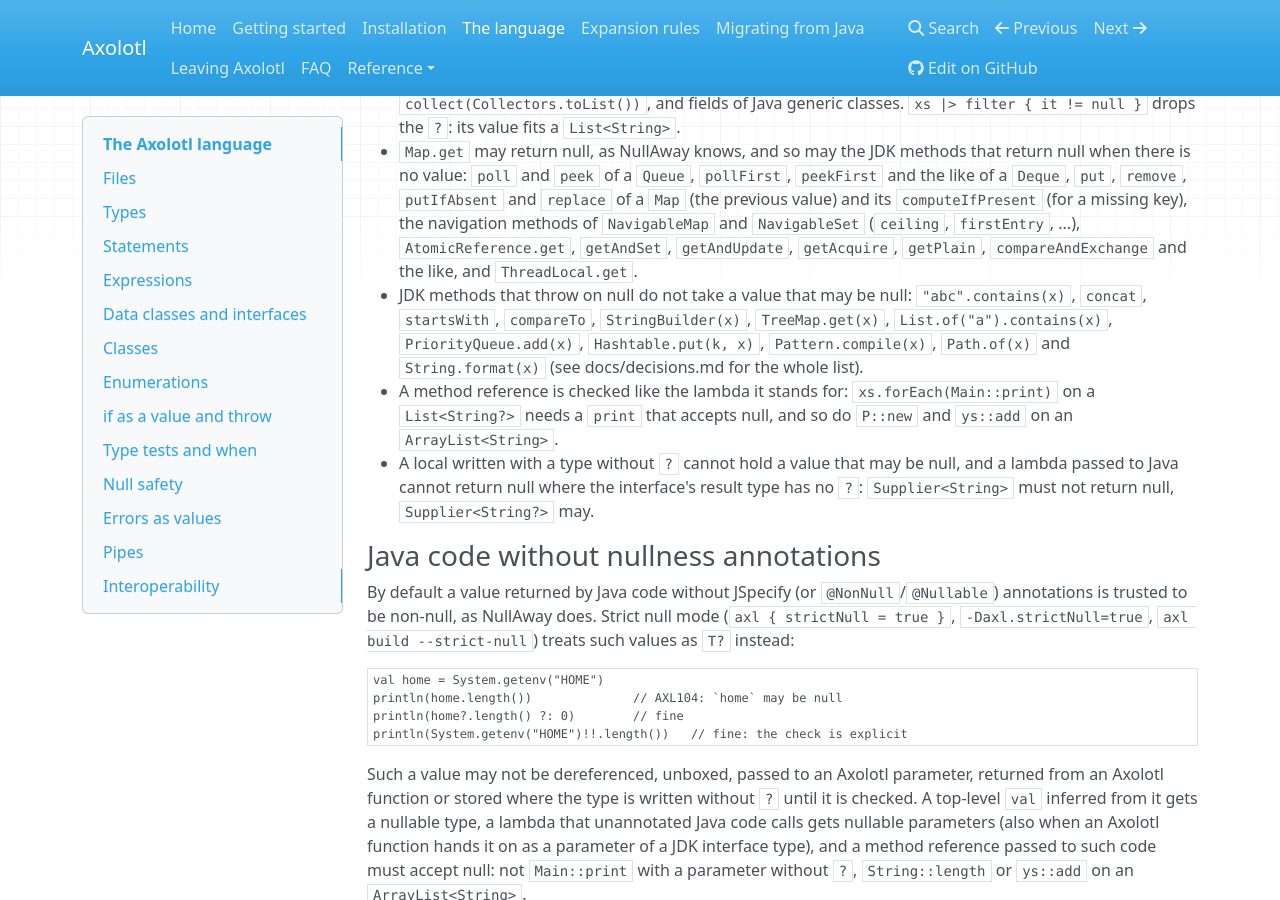
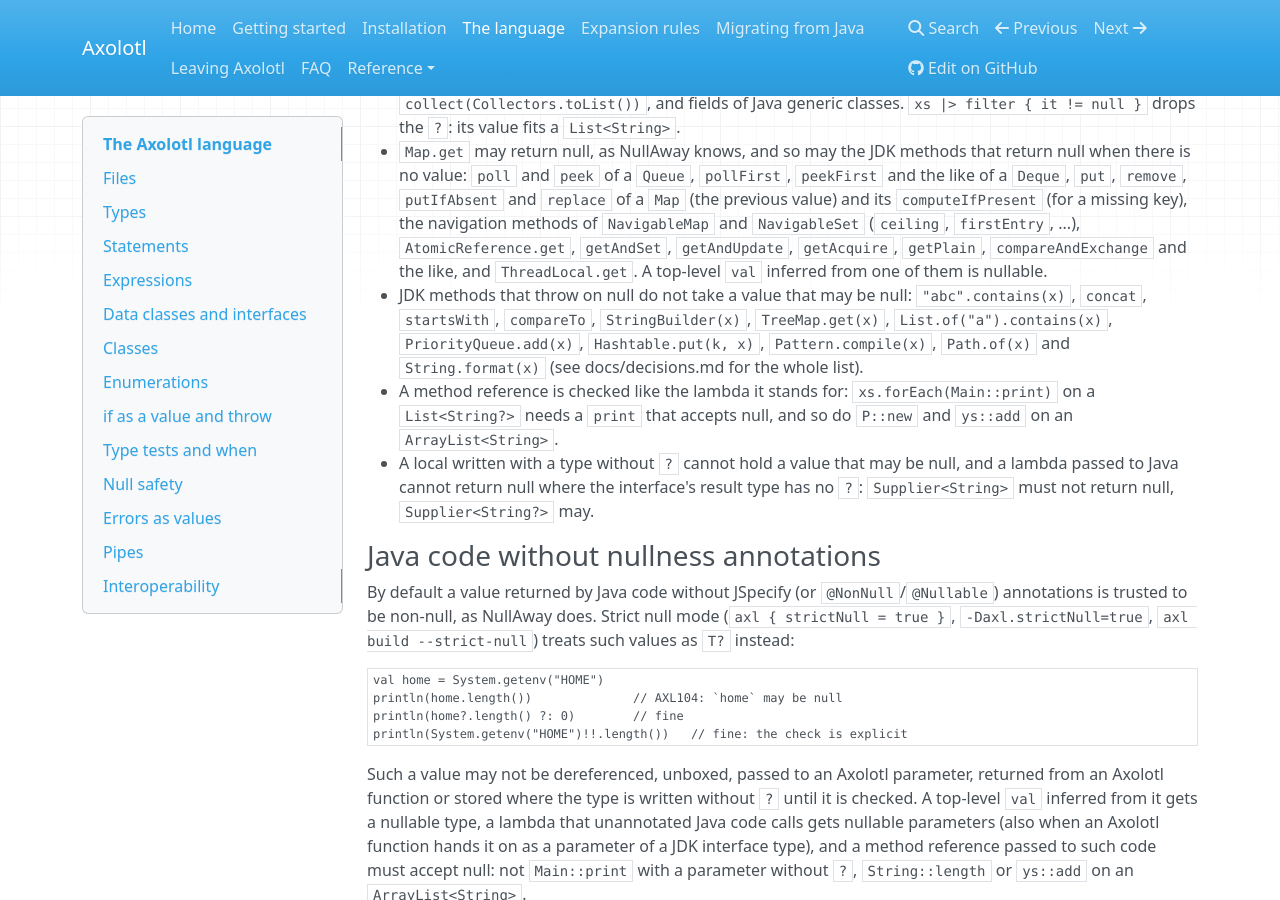
Before and after one commit to k1ngmang/axolotl-lang, an MkDocs documentation site: the page built from docs/language.md, in a window 1280 px wide and 900 px high, scrolled down 3834 px. Built offline with MkDocs 1.6.1, drawn with Linux system fonts in a browser that asks for light colours; nearby versions of some CDN libraries.

Commit message:
Infer a nullable type for a top-level val from poll and the like
The draft inference read only the declared nullness, so val head = q.poll() got String and was then refused as not nullable.

```diff
--- a/docs/language.md
+++ b/docs/language.md
@@ -200,7 +200,8 @@ fn greet(name: String?) -> String = "Hello, " + (name?.trim() ?: "stranger")
   `Deque`, `put`, `remove`, `putIfAbsent` and `replace` of a `Map` (the previous value) and its
   `computeIfPresent` (for a missing key), the navigation methods of `NavigableMap` and `NavigableSet`
   (`ceiling`, `firstEntry`, ...), `AtomicReference.get`, `getAndSet`, `getAndUpdate`, `getAcquire`,
-  `getPlain`, `compareAndExchange` and the like, and `ThreadLocal.get`.
+  `getPlain`, `compareAndExchange` and the like, and `ThreadLocal.get`. A top-level `val` inferred
+  from one of them is nullable.
 - JDK methods that throw on null do not take a value that may be null: `"abc".contains(x)`,
   `concat`, `startsWith`, `compareTo`, `StringBuilder(x)`, `TreeMap.get(x)`, `List.of("a").contains(x)`,
   `PriorityQueue.add(x)`, `Hashtable.put(k, x)`, `Pattern.compile(x)`, `Path.of(x)` and `String.format(x)`
```
Also changed, not shown: 3 other files.
